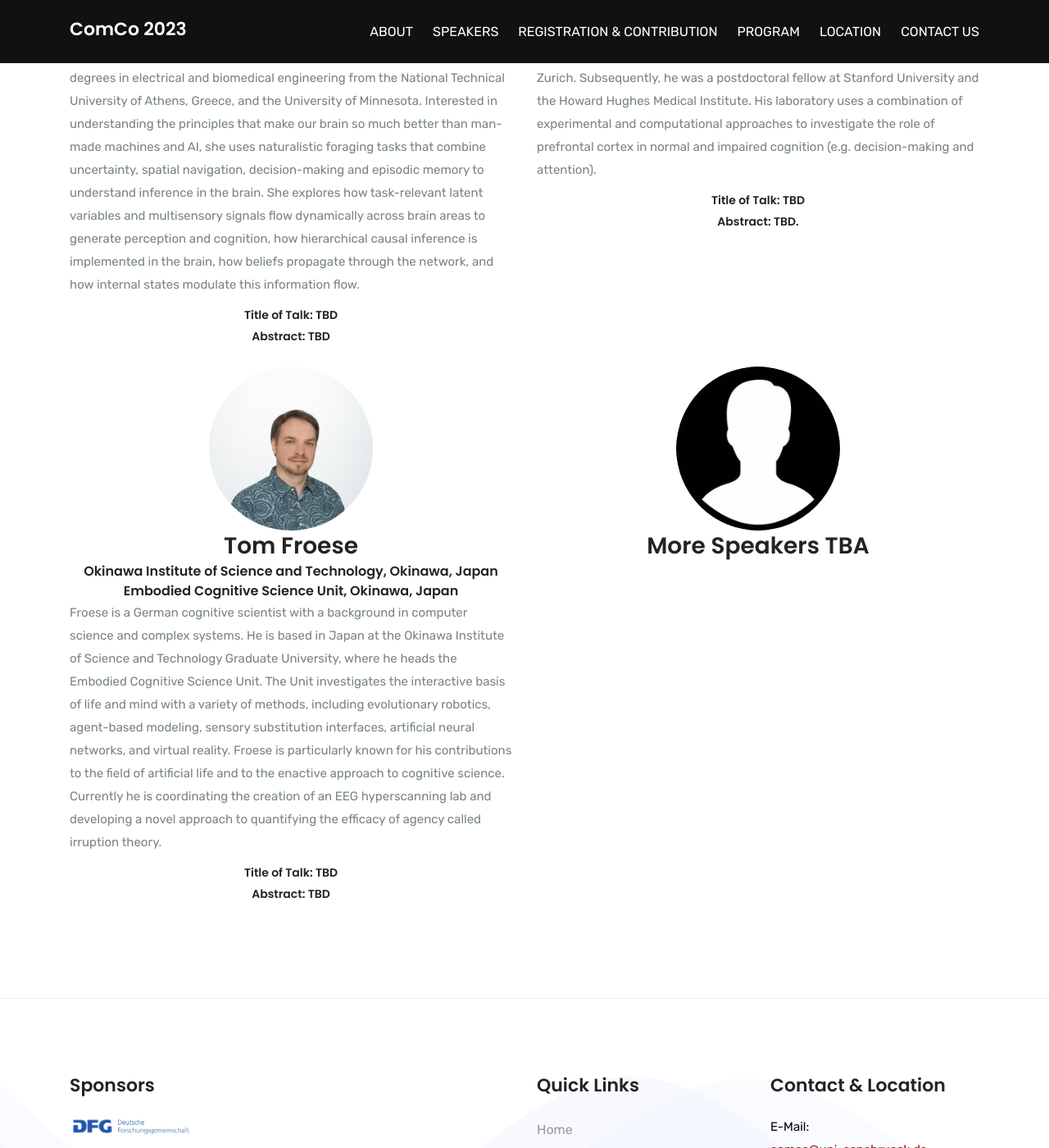
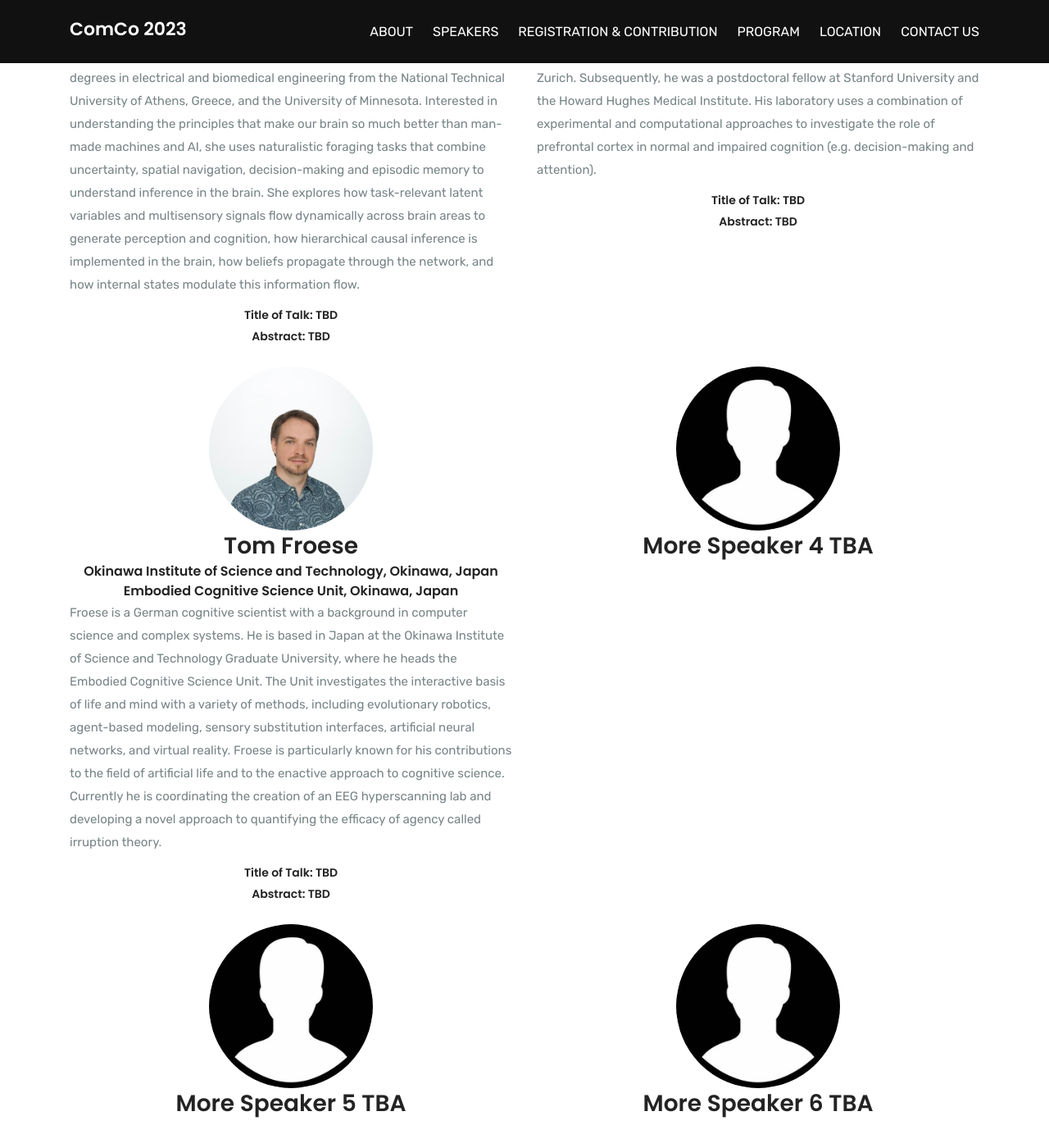
Before and after one commit to comco23/comco23.github.io, a Jekyll site: the page built from speakers.html, in a window 1280 px wide and 1400 px high, scrolled down 884 px. Shown: the whole window at 82% size. Built offline with Jekyll 4.4.1, drawn with Linux system fonts in a browser that asks for light colours.

Commit message:
added more TBA speakers

```diff
--- a/speakers.html
+++ b/speakers.html
@@ -79,7 +79,7 @@ permalink: /keynote
 						experimental and computational approaches to investigate the role of prefrontal cortex in normal and
 						impaired cognition (e.g. decision-making and attention). </p>
 					<h6>Title of Talk: TBD </h6>
-					<h6>Abstract: TBD.<h6></h6>
+					<h6>Abstract: TBD<h6></h6>
 				</div>
 			</div>
 
@@ -105,8 +105,24 @@ permalink: /keynote
 			<div class="col-lg-6 col-md-6 col-sm-12 mb-4">
 
 				<div class="speaker-card">
-					<img src="assets/img/about/about-13.jpg" alt="Valerio Mante">
-					<h3>More Speakers TBA</h3>
+					<img src="assets/img/about/about-13.jpg" alt="">
+					<h3>More Speaker 4 TBA</h3>
+				</div>
+			</div>
+
+			<div class="col-lg-6 col-md-6 col-sm-12 mb-4">
+
+				<div class="speaker-card">
+					<img src="assets/img/about/about-13.jpg" alt="">
+					<h3>More Speaker 5 TBA</h3>
+				</div>
+			</div>
+
+			<div class="col-lg-6 col-md-6 col-sm-12 mb-4">
+
+				<div class="speaker-card">
+					<img src="assets/img/about/about-13.jpg" alt="">
+					<h3>More Speaker 6 TBA</h3>
 				</div>
 			</div>
 		</div>
```
Also changed, not shown: conduct.html (added, +32 -0 lines), submission.html (+9 -0 lines).
